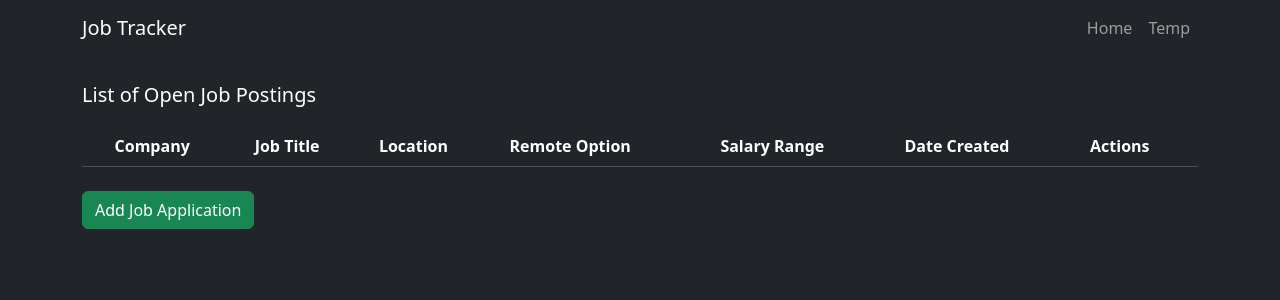
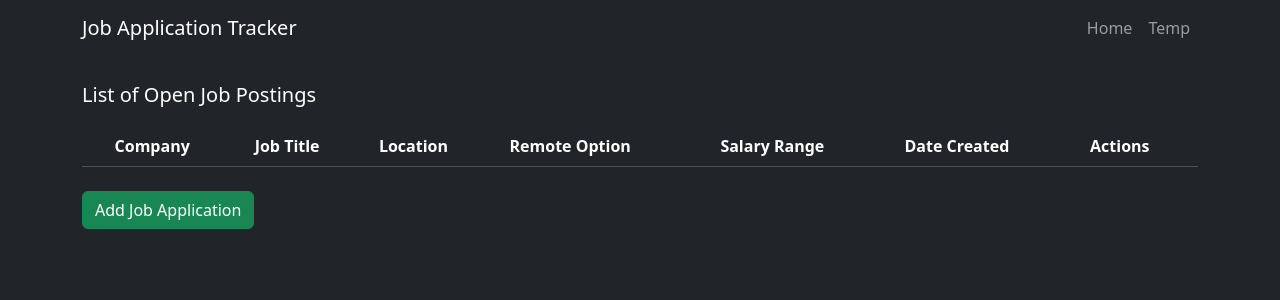
Before and after one commit to Doxsey/JobTracker, a Flask app: page / in a window 1280 px wide. Shown: the top 300 px of the page. Run offline with Flask 3, Linux system fonts and the light colour scheme; data that the repository does not hold is empty.

Commit message:
renamed job tracker to job application tracker

```diff
--- a/app/templates/base.html
+++ b/app/templates/base.html
@@ -1,10 +1,15 @@
 <!DOCTYPE html>
 <html lang="en" data-bs-theme="dark">
   <head>
-    <meta charset="UTF-8">
-    <meta name="viewport" content="width=device-width, initial-scale=1.0">
+    <meta charset="UTF-8" />
+    <meta name="viewport" content="width=device-width, initial-scale=1.0" />
     <title>{% block title %}Job Application Tracker{% endblock %}</title>
-    <link href="https://cdn.jsdelivr.net/npm/bootstrap@5.3.7/dist/css/bootstrap.min.css" rel="stylesheet" integrity="sha384-LN+7fdVzj6u52u30Kp6M/trliBMCMKTyK833zpbD+pXdCLuTusPj697FH4R/5mcr" crossorigin="anonymous">
+    <link
+      href="https://cdn.jsdelivr.net/npm/bootstrap@5.3.7/dist/css/bootstrap.min.css"
+      rel="stylesheet"
+      integrity="sha384-LN+7fdVzj6u52u30Kp6M/trliBMCMKTyK833zpbD+pXdCLuTusPj697FH4R/5mcr"
+      crossorigin="anonymous"
+    />
     <style>
       body {
         background-color: #212529;
@@ -17,12 +22,14 @@
       .table-dark {
         --bs-table-bg: #343a40;
       }
-        .form-control, .form-select {
+      .form-control,
+      .form-select {
         background-color: #495057;
         border-color: #6c757d;
         color: #fff;
       }
-        .form-control:focus, .form-select:focus {
+      .form-control:focus,
+      .form-select:focus {
         background-color: #495057;
         border-color: #86b7fe;
         color: #fff;
@@ -37,7 +44,9 @@
   <body>
     <nav class="navbar navbar-expand-lg navbar-dark bg-dark">
       <div class="container">
-            <a class="navbar-brand" href="{{ url_for('main.index') }}">Job Tracker</a>
+        <a class="navbar-brand" href="{{ url_for('main.index') }}"
+          >Job Application Tracker</a
+        >
         <div class="navbar-nav">
           <a class="nav-link" href="{{ url_for('main.index') }}">Home</a>
           <a class="nav-link" href="">Temp</a>
@@ -46,18 +55,20 @@
     </nav>
 
     <div class="container mt-4">
-        {% with messages = get_flashed_messages(with_categories=true) %}
-            {% if messages %}
-                {% for category, message in messages %}
-                    <div class="alert alert-{{ 'danger' if category == 'error' else 'success' }} alert-dismissible fade show" role="alert">
+      {% with messages = get_flashed_messages(with_categories=true) %} {% if
+      messages %} {% for category, message in messages %}
+      <div
+        class="alert alert-{{ 'danger' if category == 'error' else 'success' }} alert-dismissible fade show"
+        role="alert"
+      >
         {{ message }}
-                        <button type="button" class="btn-close" data-bs-dismiss="alert"></button>
+        <button
+          type="button"
+          class="btn-close"
+          data-bs-dismiss="alert"
+        ></button>
       </div>
-                {% endfor %}
-            {% endif %}
-        {% endwith %}
-
-        {% block content %}{% endblock %}
+      {% endfor %} {% endif %} {% endwith %} {% block content %}{% endblock %}
     </div>
 
     <script src="https://cdn.jsdelivr.net/npm/bootstrap@5.1.3/dist/js/bootstrap.bundle.min.js"></script>
```
Lines whose indentation alone changed are shown as unchanged.
